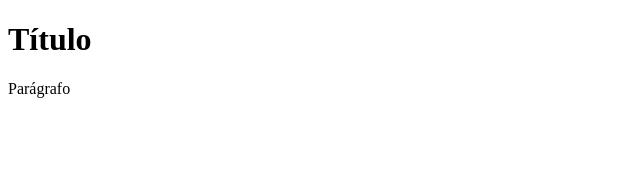
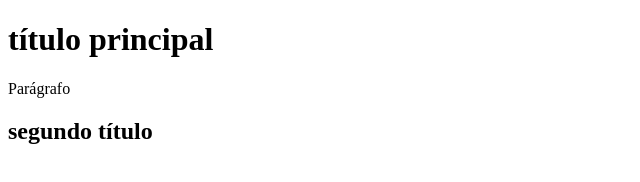
Before and after one commit to SoftwareDeveloperx86/curso_javascript_typescript, a plain HTML site: page página1.html in a window 1280 px wide. Shown: the whole page, without its empty margins (0-640 px from the left). Drawn offline with Linux system fonts and the light colour scheme.

Commit message:
alterando o código da página

```diff
--- a/página1.html
+++ b/página1.html
@@ -9,8 +9,9 @@
 </head>
 
 <body>
-    <h1>Título</h1>
+    <h1>título principal</h1>
     <p>Parágrafo</p>
+    <h2>segundo título</h2>
 </body>
 
 </html>
```
